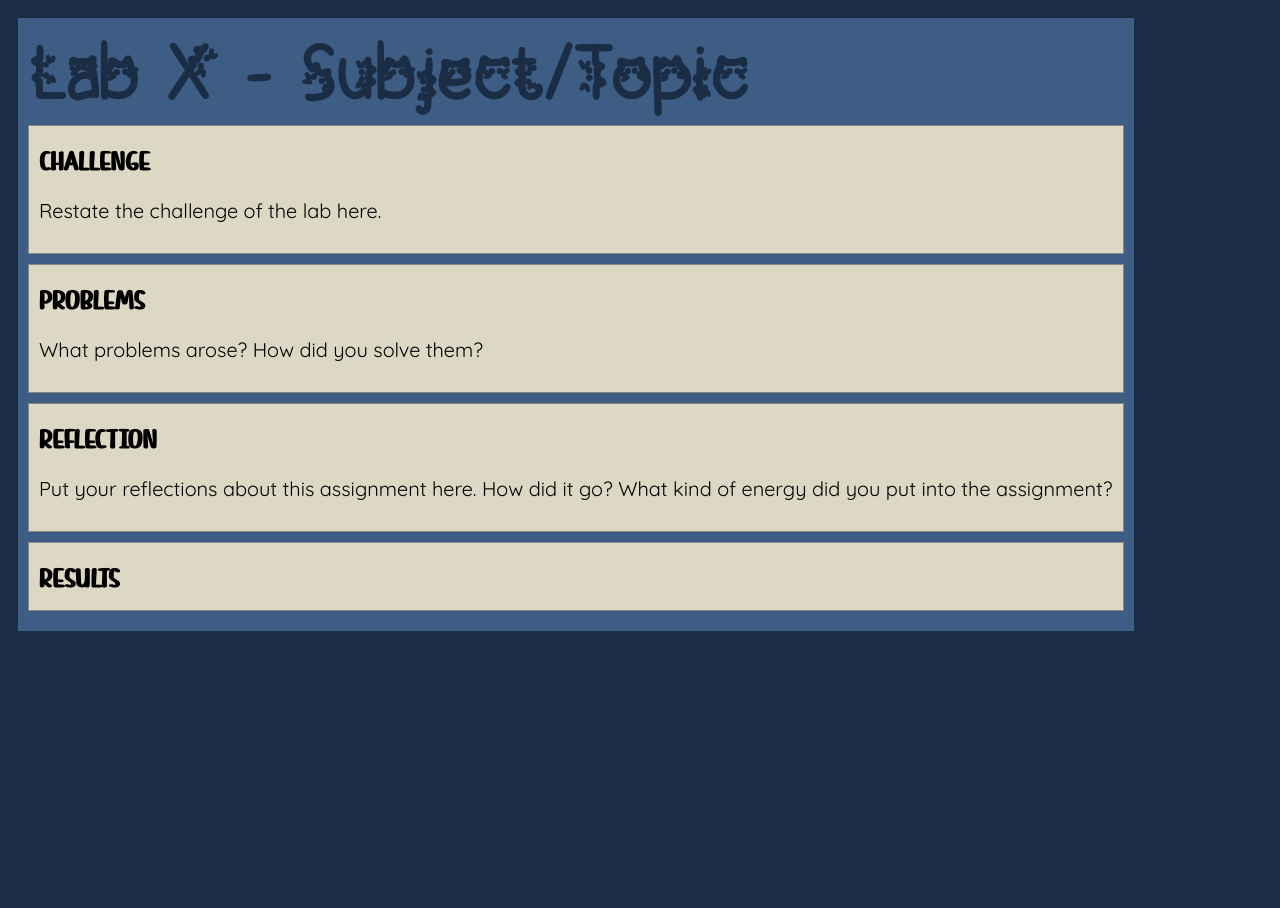
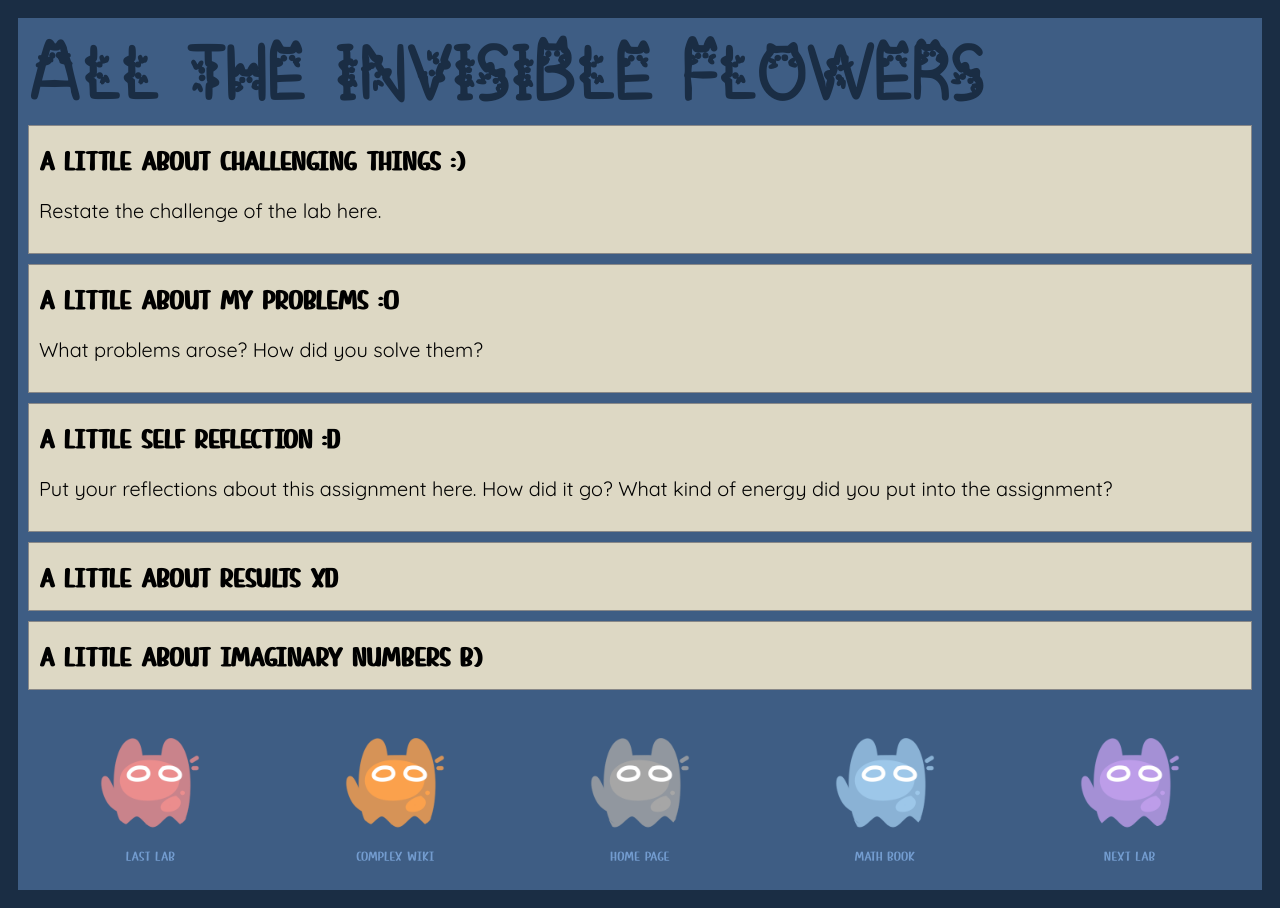
Before and after one commit to maozblan/art101, a plain HTML site: page lab3/index.html in a window 1280 px wide. Before the commit the page ends 800 px from the top, so only its background shows below. Drawn offline with nearby package versions, Linux system fonts and the light colour scheme.

Commit message:
update navigation bar

```diff
--- a/css/homepage.css
+++ b/css/homepage.css
@@ -4,3 +4,8 @@
   margin: 10px;
   max-width: 500px;
 }
+
+.cat-link p {
+  font-size: 25px;
+  margin-top: 10px;
+}
--- a/css/site.css
+++ b/css/site.css
@@ -21,6 +21,7 @@
 body {
   background-color: #1a2d44;
   display: flex;
+  flex-direction: column;
   font-family: "quicksand-regular";
 }
 
@@ -64,7 +65,6 @@ a {
 .minor-section {
   padding: 10px;
   margin-bottom: 10px;
-  border: solid 1px #888;
   background-color: #739ccf;
 }
 
--- a/lab3/index.html
+++ b/lab3/index.html
@@ -2,7 +2,7 @@
 <html>
 <head>
 	<!-- This title is used for tabs and bookmarks -->
-	<title>Lab X - Subject/Topic</title>
+	<title>Lab 3 - FILE STRUCTURE & FILE TRANSFER</title>
 
 	<!-- Use UTF character set, a good idea with any webpage -->
   	<meta charset="UTF-8" />
@@ -23,29 +23,53 @@
 	<!-- Style this page by changing the CSS in ../css/site.css or css/lab.css -->
 	<main id="content">
 		<section>
-			<h1>Lab X - Subject/Topic</h1>
+			<h1>ALL THE INVISIBLE FLOWERS</h1>
 			<div class="minor-section">
-					<h2>Challenge</h2>
+					<h2>a little about challenging things :)</h2>
 					<p>Restate the challenge of the lab here.</p>
 			</div>
 
 			<div class="minor-section">
-					<h2>Problems</h2>
+					<h2>a little about my problems :0</h2>
 					<p>What problems arose? How did you solve them? </p>
 			</div>
 
 			<div class="minor-section">
-					<h2>Reflection</h2>
+					<h2>a little self reflection :D</h2>
 					<p>Put your reflections about this assignment here. How did it go? What kind of energy did you put into the assignment? </p>
 			</div>
 
 			<div class="minor-section">
-					<h2>Results</h2>
+					<h2>a little about results xD</h2>
 					<div id="output"></div>
 			</div>
+
+			<div class="minor-section">
+					<h2>a little about imaginary numbers B)</h2>
+			</div>
 		</section>
-		<nav id="links">
+		<nav id="cat-links">
 			<!-- Put links to other pages (including the homepage) here. -->
+			<!-- ALL CAT IMAGES from Spring 2023 CMPM80K final project -->
+			<a href="../lab2/index.html" class="cat-link">
+				<img src="../img/ghostCat_red.png"/>
+				<p>last lab</p>
+			</a>
+			<a href="https://en.wikipedia.org/wiki/Complex_plane" class="cat-link">
+				<img src="../img/ghostCat_orange.png"/>
+				<p>complex wiki</p>
+			</a>
+			<a href="../index.html" class="cat-link">
+				<img src="../img/ghostCat_grey.png"/>
+				<p>home page</p>
+			</a>
+			<a href="https://www.amazon.com/Pursuit-Equations-That-Changed-World/dp/0465085989" class="cat-link">
+				<img src="../img/ghostCat_blue.png"/>
+				<p>math book</p>
+			</a>
+			<a href="../lab4/index.html" class="cat-link">
+				<img src="../img/ghostCat_purple.png"/>
+				<p>next lab</p>
 		</nav>
 	</main>
 </body>
```
Also changed, not shown: lab2/index.html (+5 -5 lines).
